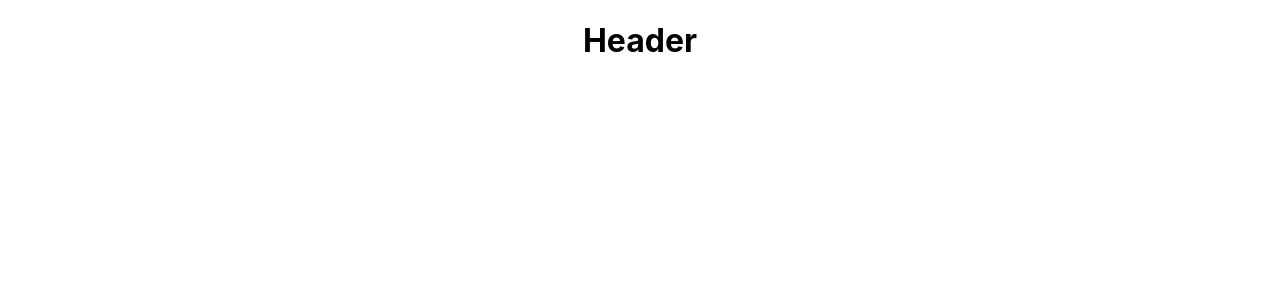
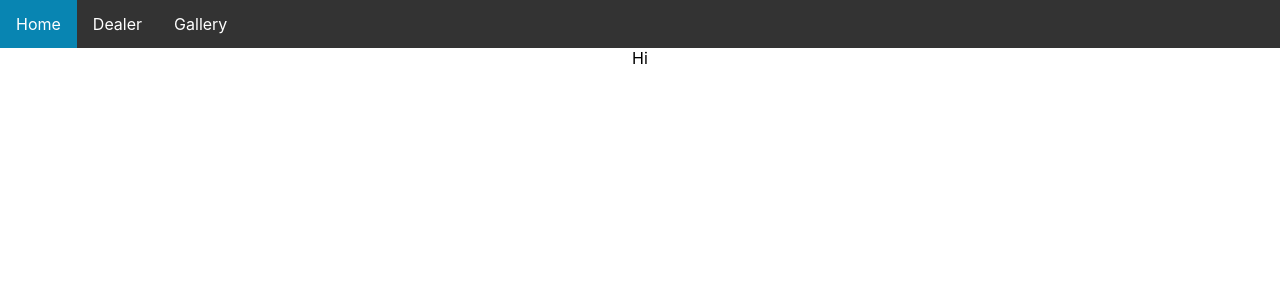
Before and after one commit to iliyanBachiyski/mercedes-info-app, a React (Create React App) app: page / in a window 1280 px wide. Shown: the top 300 px of the page. Built offline with nearby package versions, Linux system fonts and the light colour scheme.

Commit message:
Introduced Header component. Added routing.

```diff
--- a/package.json
+++ b/package.json
@@ -5,6 +5,8 @@
   "dependencies": {
     "react": "^16.8.6",
     "react-dom": "^16.8.6",
+    "react-router": "^5.0.0",
+    "react-router-dom": "^5.0.0",
     "react-scripts": "3.0.0"
   },
   "scripts": {
--- a/src/App.js
+++ b/src/App.js
@@ -1,10 +1,17 @@
 import React from "react";
+import Header from "./components/Header/Header";
+import { Route, Switch } from "react-router";
 import classes from "./App.module.css";
 
 function App() {
   return (
     <div className={classes.App}>
-      <h1>Header</h1>
+      <Header />
+      <Switch>
+        <Route path="/" exact render={() => <div>Hi</div>} />
+        <Route path="/dealer" render={() => <div>Dealer</div>} />
+        <Route path="/gallery" render={() => <div>Gallery</div>} />
+      </Switch>
     </div>
   );
 }
--- /dev/null
+++ b/src/components/Header/Header.js
@@ -0,0 +1,31 @@
+import React from "react";
+import { NavLink } from "react-router-dom";
+import classes from "./Header.module.css";
+
+const header = () => {
+  return (
+    <div>
+      <nav>
+        <ul>
+          <li className={classes.Active}>
+            <NavLink activeClassName={classes.Active} to="/" exact={true}>
+              Home
+            </NavLink>
+          </li>
+          <li>
+            <NavLink activeClassName={classes.Active} to="/dealer">
+              Dealer
+            </NavLink>
+          </li>
+          <li>
+            <NavLink activeClassName={classes.Active} to="/gallery">
+              Gallery
+            </NavLink>
+          </li>
+        </ul>
+      </nav>
+    </div>
+  );
+};
+
+export default header;
--- /dev/null
+++ b/src/components/Header/Header.module.css
@@ -0,0 +1,27 @@
+ul {
+  list-style-type: none;
+  margin: 0;
+  padding: 0;
+  overflow: hidden;
+  background-color: #333;
+}
+
+li {
+  float: left;
+}
+
+li a {
+  display: block;
+  color: white;
+  text-align: center;
+  padding: 14px 16px;
+  text-decoration: none;
+}
+
+li a:hover:not(.Active) {
+  background-color: #38b3e0;
+}
+
+.Active {
+  background-color: #0885b2;
+}
--- a/src/index.js
+++ b/src/index.js
@@ -1,6 +1,12 @@
 import React from "react";
 import ReactDOM from "react-dom";
+import { BrowserRouter } from "react-router-dom";
 import "./index.css";
 import App from "./App";
 
-ReactDOM.render(<App />, document.getElementById("root"));
+ReactDOM.render(
+  <BrowserRouter>
+    <App />
+  </BrowserRouter>,
+  document.getElementById("root")
+);
```
Also changed, not shown: 1 other file (tests, documents, lock files or other folders).
